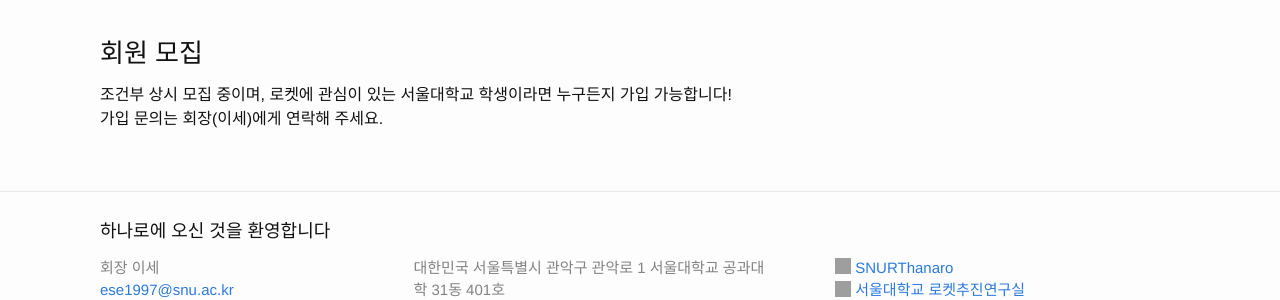
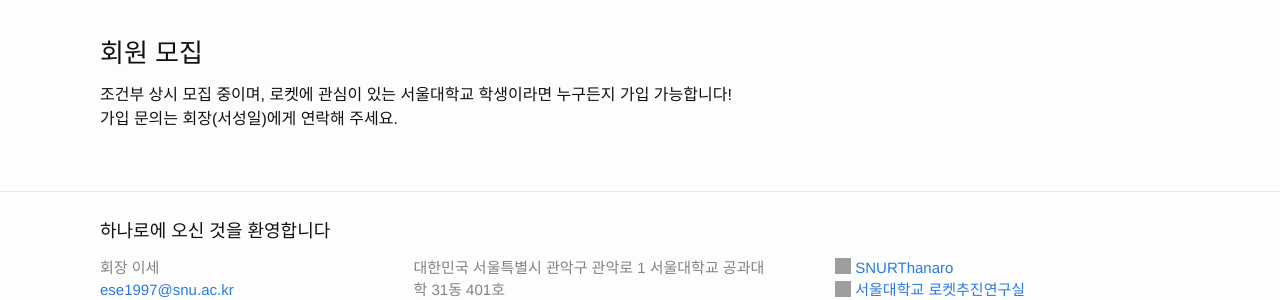
Before and after one commit to Hanaro2021/hanaro.github.io, a Jekyll site: the page built from _pages/1.about.md, in a window 1280 px wide. Shown: the part 1012-1312 px from the top of the page. Built offline with Jekyll 4.4.1, drawn with Linux system fonts in a browser that asks for light colours; nearby versions of some CDN libraries; grey boxes are pictures that could not be loaded.

Commit message:
Update 1.about.md

```diff
--- a/_pages/1.about.md
+++ b/_pages/1.about.md
@@ -24,4 +24,4 @@ NURA(National Universities' Rocket Association, 전국대학생로켓연합회)
 <br/>
 <h3>회원 모집</h3>
 조건부 상시 모집 중이며, 로켓에 관심이 있는 서울대학교 학생이라면 누구든지 가입 가능합니다! <br/>
-가입 문의는 회장(이세)에게 연락해 주세요.
+가입 문의는 회장(서성일)에게 연락해 주세요.
```
